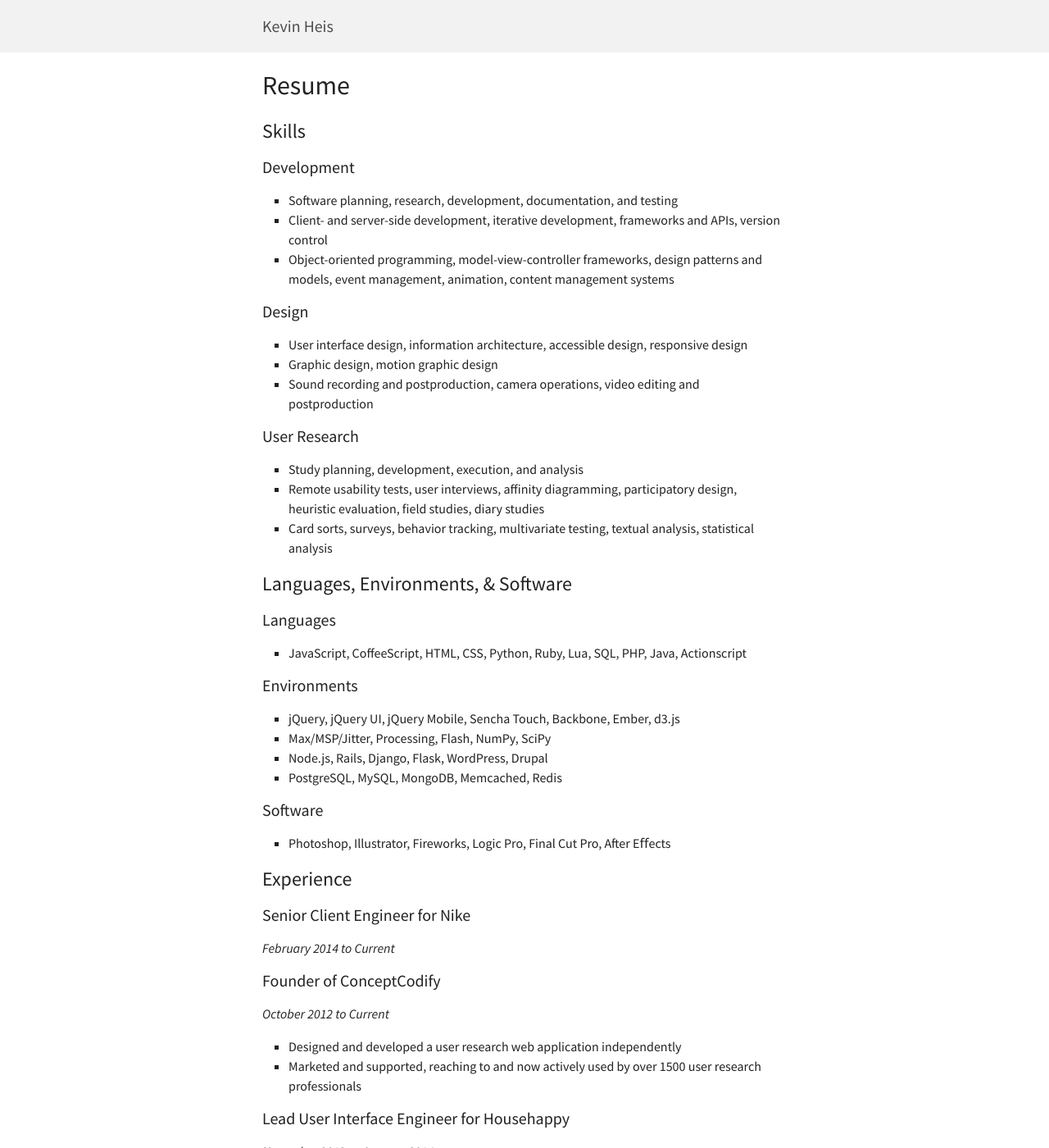
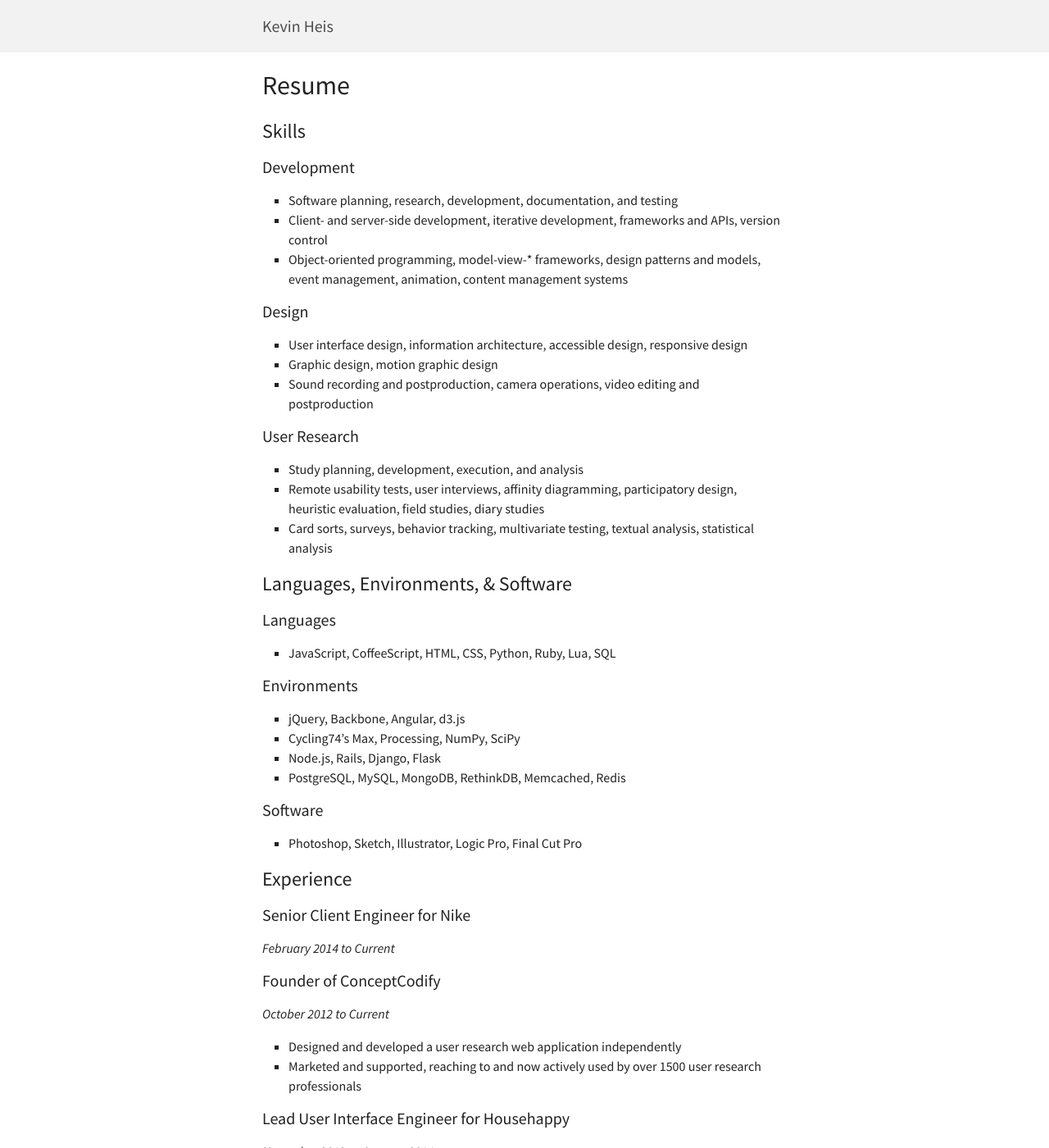
Before and after one commit to heiskr/heiskr.github.io, a Jekyll site: the page built from resume.md, in a window 1280 px wide and 1400 px high. Shown: the whole window at 82% size. Built offline with Jekyll 4.4.1, drawn with Linux system fonts in a browser that asks for light colours; nearby versions of some CDN libraries.

Commit message:
Removing things from resume

```diff
--- a/resume.md
+++ b/resume.md
@@ -7,16 +7,19 @@ Skills
 -------------------------------------------
 
 ### Development
+
 - Software planning, research, development, documentation, and testing
 - Client- and server-side development, iterative development, frameworks and APIs, version control
-- Object-oriented programming, model-view-controller frameworks, design patterns and models, event management, animation, content management systems
+- Object-oriented programming, model-view-* frameworks, design patterns and models, event management, animation, content management systems
 
 ### Design
+
 - User interface design, information architecture, accessible design, responsive design
 - Graphic design, motion graphic design
 - Sound recording and postproduction, camera operations, video editing and postproduction
 
 ### User Research
+
 - Study planning, development, execution, and analysis
 - Remote usability tests, user interviews, affinity diagramming, participatory design, heuristic evaluation, field studies, diary studies
 - Card sorts, surveys, behavior tracking, multivariate testing, textual analysis, statistical analysis
@@ -25,30 +28,36 @@ Languages, Environments, & Software
 -------------------------------------------
 
 ### Languages
-- JavaScript, CoffeeScript, HTML, CSS, Python, Ruby, Lua, SQL, PHP, Java, Actionscript
+
+- JavaScript, CoffeeScript, HTML, CSS, Python, Ruby, Lua, SQL
 
 ### Environments
-- jQuery, jQuery UI, jQuery Mobile, Sencha Touch, Backbone, Ember, d3.js
-- Max/MSP/Jitter, Processing, Flash, NumPy, SciPy
-- Node.js, Rails, Django, Flask, WordPress, Drupal
-- PostgreSQL, MySQL, MongoDB, Memcached, Redis
+
+- jQuery, Backbone, Angular, d3.js
+- Cycling74's Max, Processing, NumPy, SciPy
+- Node.js, Rails, Django, Flask
+- PostgreSQL, MySQL, MongoDB, RethinkDB, Memcached, Redis
 
 ### Software
-- Photoshop, Illustrator, Fireworks, Logic Pro, Final Cut Pro, After Eﬀects
+
+- Photoshop, Sketch, Illustrator, Logic Pro, Final Cut Pro
 
 Experience
 -------------------------------------------
 
 ### Senior Client Engineer for Nike
+
 _February 2014 to Current_
 
 ### Founder of ConceptCodify
+
 _October 2012 to Current_
 
 - Designed and developed a user research web application independently
 - Marketed and supported, reaching to and now actively used by over 1500 user research professionals
 
 ### Lead User Interface Engineer for Househappy
+
 _November 2012 to January 2014_
 
 - Directed a project porting several existing legacy UI systems to a single, modern Backbone.js stack
@@ -56,6 +65,7 @@ _November 2012 to January 2014_
 - Provided insights from data analytics and user behavior tracking
 
 ### Principal User Experience Engineer for Discogs
+
 _January 2012 to October 2012_
 
 - Revamped, organized, and modernized over 13,000 lines of Javascript, including updated development procedures and base library consolidation, in about a month and a half
@@ -64,6 +74,7 @@ _January 2012 to October 2012_
 - Developed a comprehensive, structured style guide and component library for future interface development
 
 ### Front-end Web Developer for Palo Alto Software
+
 _August 2010 to December 2011_
 
 - Lead developer of company website refresh into a large scale CMS
@@ -72,24 +83,29 @@ _August 2010 to December 2011_
 - Wrote an HTML5 mobile application for the Small Business Administration
 
 ### Interactive Developer and User Interface Designer for the University of Oregon
+
 _March 2009 to August 2010_
 
 - Collaborated on the design and development of learning objects for university courses
 - Worked on projects including the UO Virtual Tour, a video repository for new teachers, an electronic music primer, an object about Russian culture and geography, and the UO Architecture Project Gallery
 
 ### Video Production Intern for GarageGames
+
 _June 2009 to September 2009_
 
 ### Intermedia Designer for Triton Limited
+
 _March 2008 to December 2008_
 
 ### Freelance Interactive Designer and Developer
+
 _2007 to current, intermittently_
 
 Education
 -------------------------------------------
 
 ### Master of Music in Intermedia Music Technology from the University of Oregon
+
 _September 2008 to June 2010_
 
 - Developed interactive musical audiovisual artwork, advised by Jeffrey Stolet
@@ -97,7 +113,9 @@ _September 2008 to June 2010_
 - Terminal Creative Project: _Muziko Kreito Universo_, a digital universe of intelligent music creatures
 
 ### Bachelor of Fine Arts in Electronic Media and Asian Studies from the University of Cincinnati
+
 _September 2004 to June 2008_
 
 ### Certificate in Japanese Language from the Nagoya University of Foreign Studies
+
 _March 2006 to January 2007_
```
